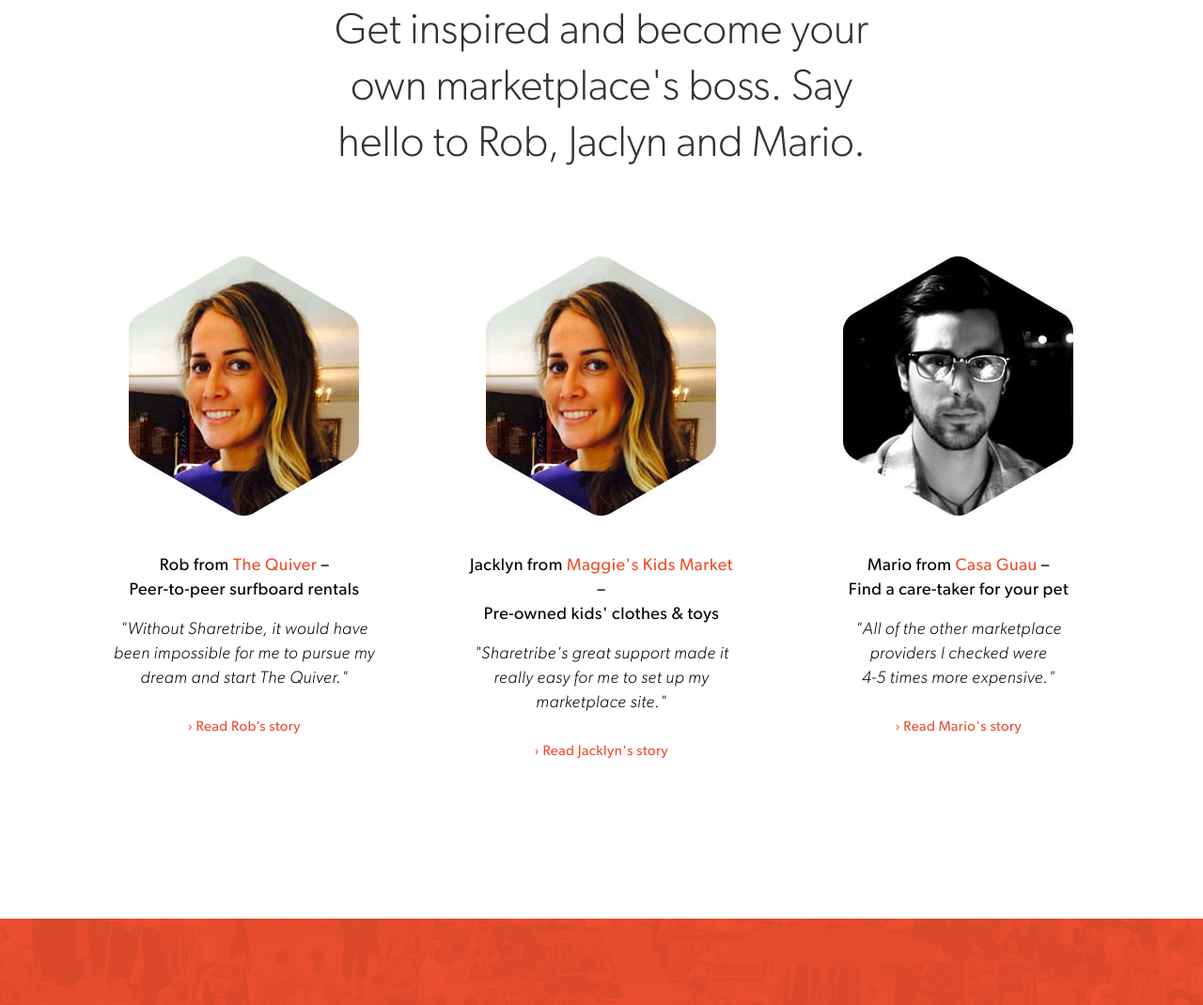
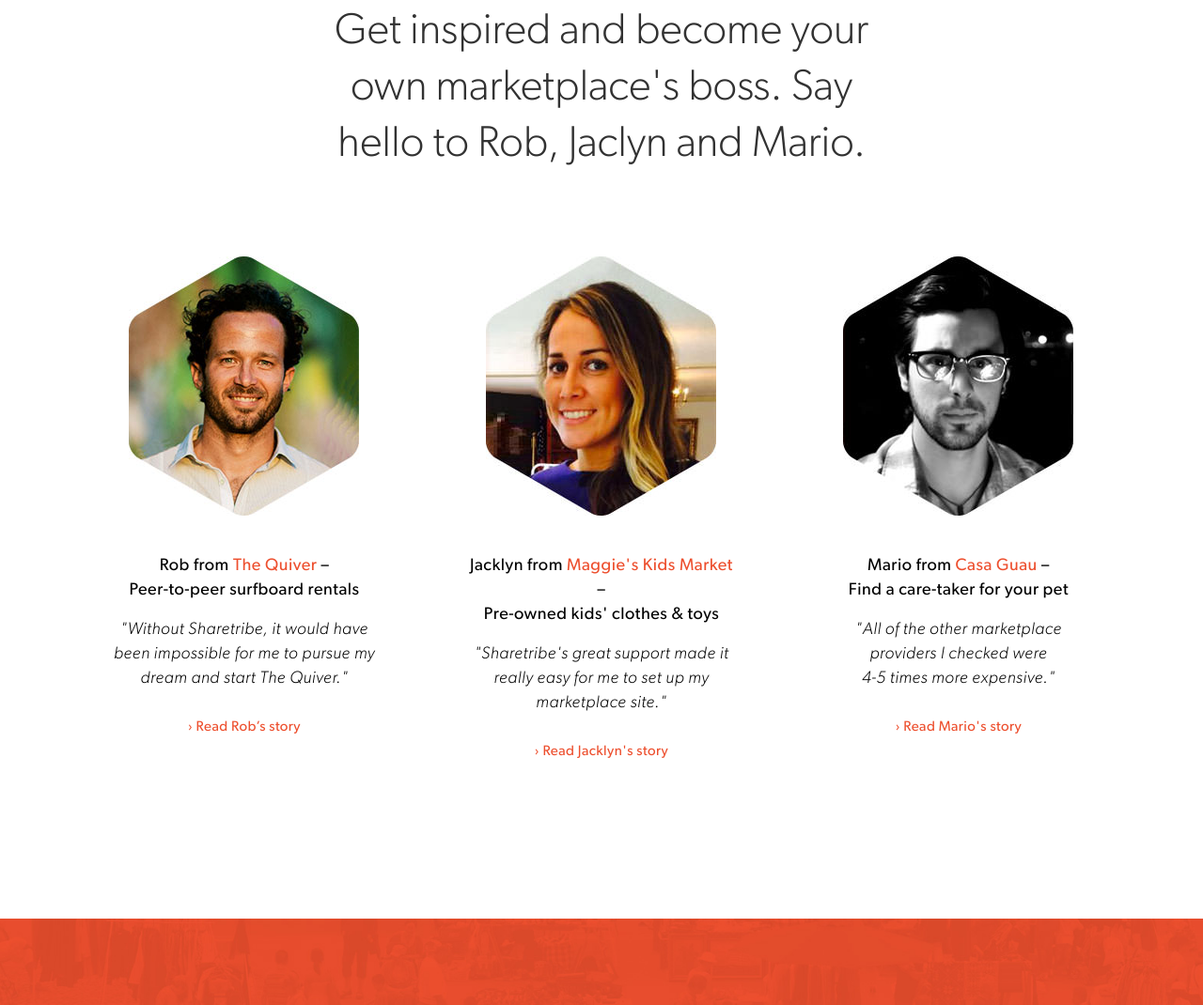
Before and after one commit to gnomet/marketing-site, a plain HTML site: page index.html in a window 1280 px wide. Shown: the part 5348-6418 px from the top of the page at 94% size. Drawn offline with Linux system fonts and the light colour scheme; a small style sheet from the web is missing.

Commit message:
rob added

```diff
--- a/index.html
+++ b/index.html
@@ -211,7 +211,7 @@
         <h2 class="centered">Get inspired and become your own marketplace's boss. Say hello to Rob, Jaclyn and Mario.</h2>
 
         <div class="story">
-          <img src="images/story.jackie.jpg">
+          <img src="images/story.rob.jpg">
           <p><strong>Rob from <a href="thequiver.html">The Quiver</a> – <br>Peer-to-peer surfboard rentals</strong><i>"Without Sharetribe, it would have been impossible for me to pursue my dream and start The Quiver."</i><br><a href="thequiver.html">› Read Rob’s story</a></p>
         </div>
 
```
Also changed, not shown: images/story.rob.jpg (added).
